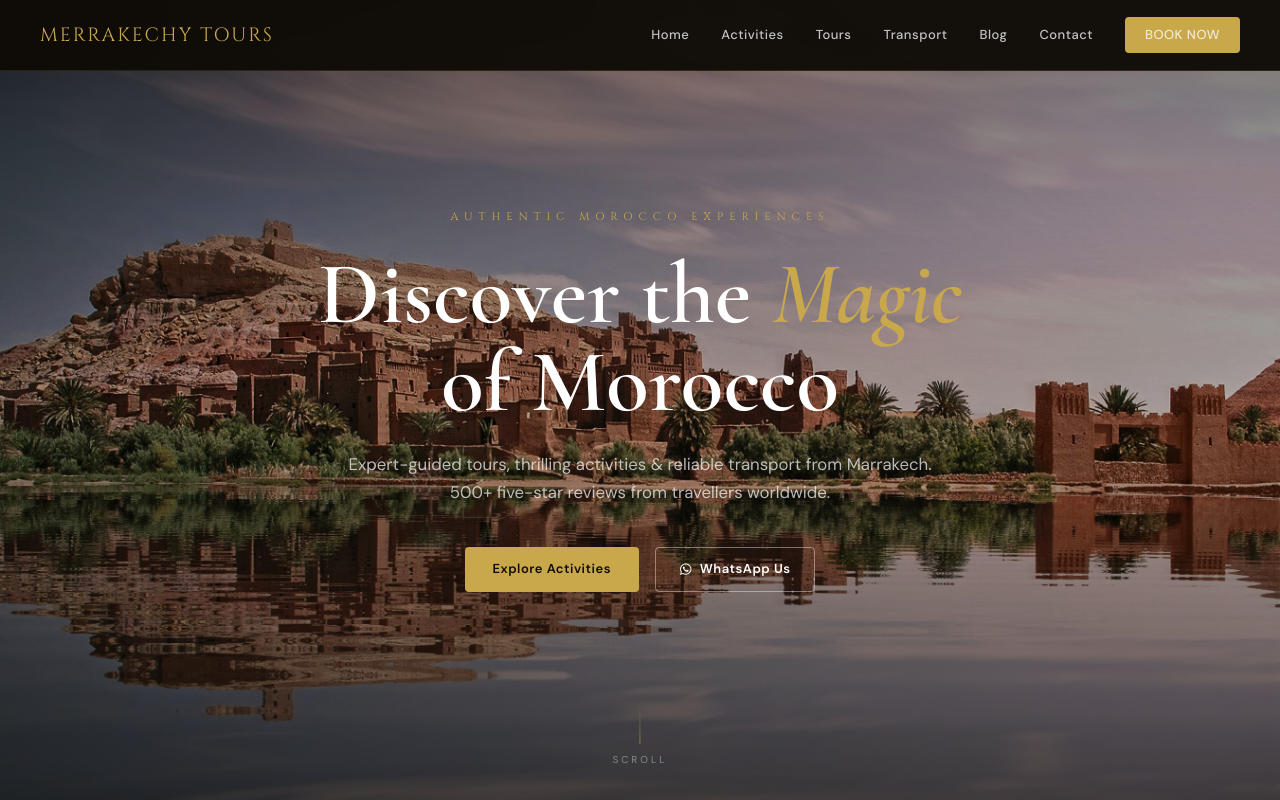
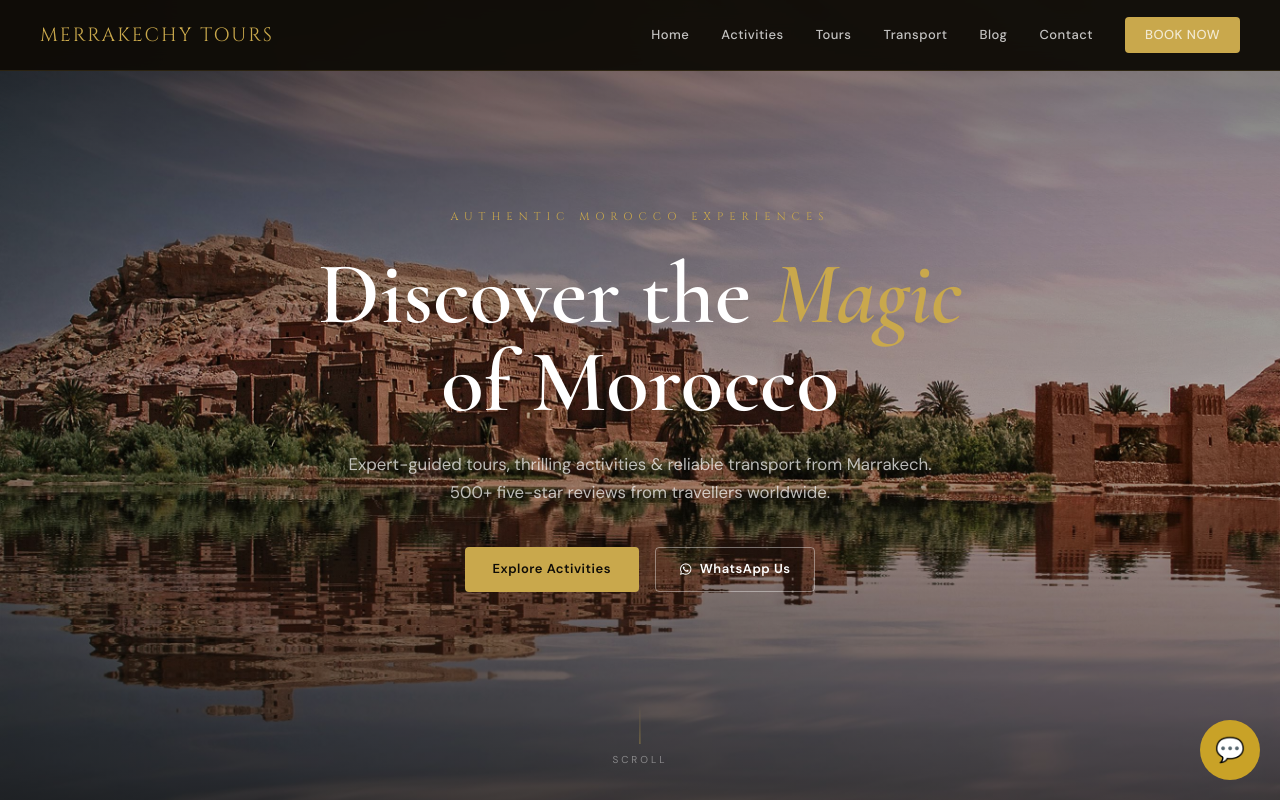
Before and after one commit to medlinkaccess/merrakechy-tours, a Next.js app in the folder merrakechy-tours/: page / in a window 1280 px wide. Shown: the top 800 px of the page. Built offline with nearby package versions, Linux system fonts and the light colour scheme.

Commit message:
Add ChatBot to homepage

```diff
--- a/merrakechy-tours/pages/index.js
+++ b/merrakechy-tours/pages/index.js
@@ -1,3 +1,4 @@
+import ChatBot from '../components/ChatBot';
 import Layout from '../components/Layout';
 import Link from 'next/link';
 import path from 'path';
@@ -182,7 +183,9 @@ export default function Home({ activities, tours, transport }) {
             <i className="fab fa-whatsapp"></i> Chat on WhatsApp
           </a>
         </div>
-      </section>
+            </section>
+
+      <ChatBot />
     </Layout>
   );
 }
```
